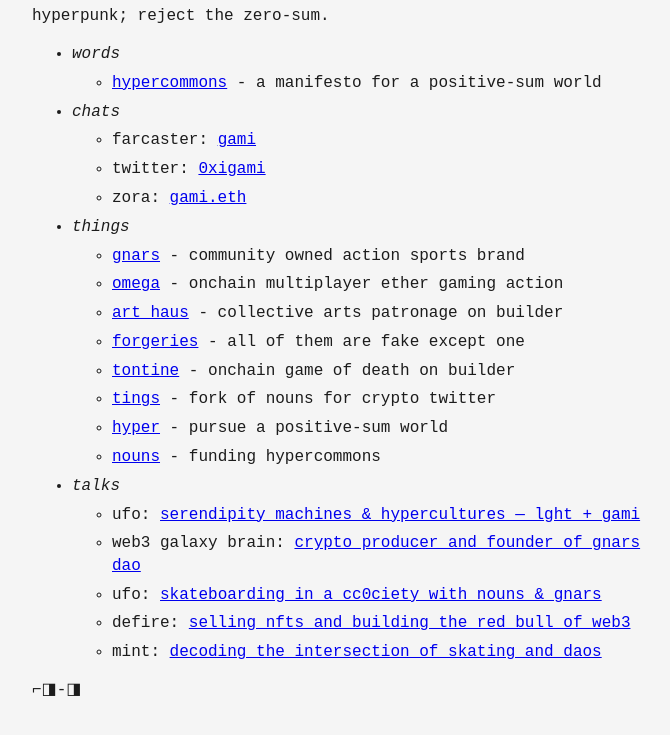
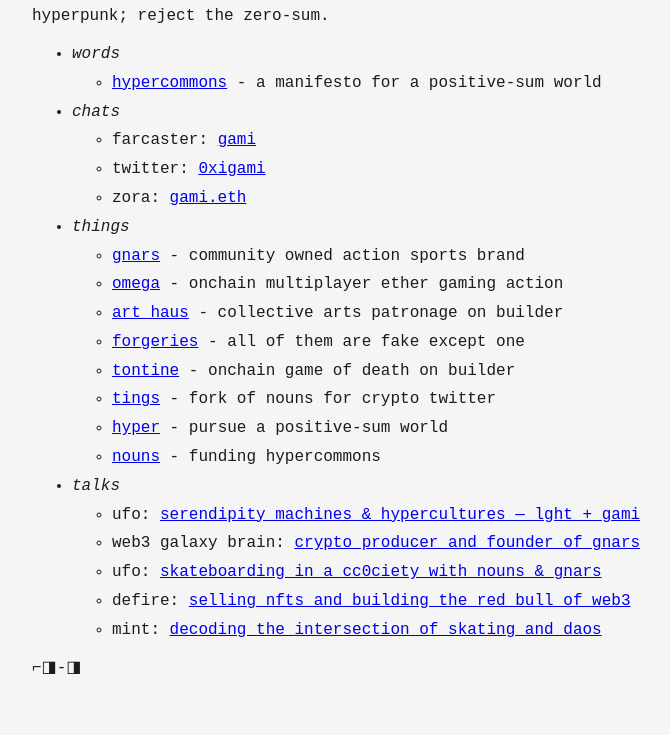
Before and after one commit to 0xigami/0xigami.github.io, a plain HTML site: page index.html in a window 1280 px wide. Shown: the part 147-882 px from the top of the page, without its empty margins (288-958 px from the left). Drawn offline with Linux system fonts and the light colour scheme.

Commit message:
once more lol

```diff
--- a/index.html
+++ b/index.html
@@ -59,7 +59,7 @@
                <li><i>talks</i></li>
                <ul>
                   <li>ufo: <a href="https://pod.link/1647366883/episode/3c8eed96ba6d7eeeb0784eaedfb7af52" target="_blank">serendipity machines & hypercultures — lght + gami</a></li>
-                  <li>web3 galaxy brain: <a href="https://pod.link/1601791381/episode/db055258617d1b182f4518103c98a8e5" target="_blank">crypto producer and founder of gnars dao</a></li>
+                  <li>web3 galaxy brain: <a href="https://pod.link/1601791381/episode/db055258617d1b182f4518103c98a8e5" target="_blank">crypto producer and founder of gnars</a></li>
                   <li>ufo: <a href="https://pod.link/1647366883/episode/5bce72ce2e0abce2e321438901fb2b00" target="_blank">skateboarding in a cc0ciety with nouns & gnars</a></li>
                   <li>defire: <a href="https://pod.link/1475404980/episode/27f78698090a2ad1bc0d6e75f6d4572b" target="_blank">selling nfts and building the red bull of web3</a></li>
                   <li>mint: <a href="https://pod.link/1575762146/episode/cc4f52ff77ff2e3c9f0c6b2018141377" target="_blank">decoding the intersection of skating and daos</a></li>
```
